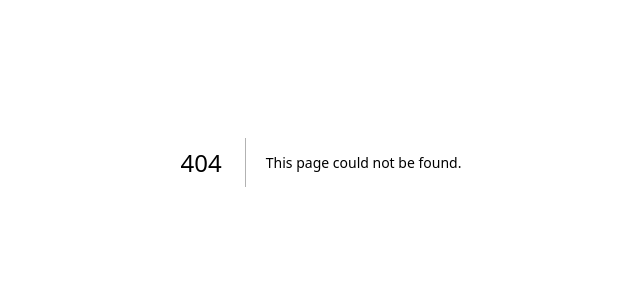
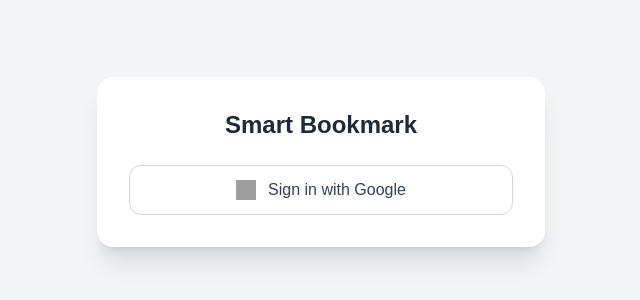
Before and after one commit to Shritej-A-Chavan/smart-bookmark-app, a Next.js app: page /login in a window 1280 px wide. Before the commit this address had no page. Shown: the part 238-538 px from the top of the page, without its empty margins (319-959 px from the left). Built offline with nearby package versions, Linux system fonts and the light colour scheme; no server answers; grey boxes are pictures that could not be loaded.

Commit message:
Google auth with supabase

```diff
--- /dev/null
+++ b/src/app/login/page.tsx
@@ -0,0 +1,40 @@
+'use client'
+
+import { supabase } from "@/lib/supabase"
+
+export default function LoginPage() {
+  const handleGoogleLogin = async () => {
+    const { error } = await supabase.auth.signInWithOAuth({
+      provider: 'google',
+      options: {
+        redirectTo: 'http://localhost:3000',
+      },
+    })
+
+    if (error) {
+      alert(error.message)
+    }
+  }
+
+  return (
+    <div className="flex min-h-screen items-center justify-center bg-gray-100">
+      <div className="w-full max-w-md rounded-2xl bg-white p-8 shadow-xl">
+        <h1 className="mb-6 text-center text-2xl font-bold text-gray-800">
+          Smart Bookmark
+        </h1>
+
+        <button
+          onClick={handleGoogleLogin}
+          className="flex w-full items-center justify-center gap-3 rounded-xl border border-gray-300 bg-white py-3 font-medium text-gray-700 transition hover:bg-gray-50 active:scale-95"
+        >
+          <img
+            src="https://www.svgrepo.com/show/475656/google-color.svg"
+            alt="Google"
+            className="h-5 w-5"
+          />
+          Sign in with Google
+        </button>
+      </div>
+    </div>
+  )
+}
--- a/src/app/page.tsx
+++ b/src/app/page.tsx
@@ -1,26 +1,44 @@
 'use client'
 
-import { supabase } from "@/lib/supabase";
-import { useEffect } from "react";
+import { useEffect, useState } from 'react'
+import { useRouter } from 'next/navigation'
+import { supabase } from '@/lib/supabase'
 
 export default function Home() {
+  const [user, setUser] = useState<any>(null)
+  const router = useRouter()
+
   useEffect(() => {
-    const connection = async () => {
-      const { data, error } = await supabase.from('bookmarks').select('*')
+    supabase.auth.getUser().then(({ data }) => {
+      if (!data.user) {
+        router.push('/login')
+      } else {
+        setUser(data.user)
+      }
+    })
+  }, [router])
 
-      if (error) {
-        console.error('Supabase error:', error)
-      } else {
-        console.log('Supabase connected:', data)
-      }
-    }
+  const handleLogout = async () => {
+    await supabase.auth.signOut()
+    router.push('/login')
+  }
 
-    connection()
-  }, [])
+  if (!user) return null
 
   return (
-    <div className="flex min-h-screen items-center justify-center bg-zinc-50 font-sans dark:bg-black">
-      <h1>Home</h1>
+    <div className="flex min-h-screen flex-col items-center justify-center bg-gray-100">
+      <div className="rounded-2xl bg-white p-8 shadow-xl text-center">
+        <h2 className="text-xl font-semibold text-gray-800">
+          Welcome {user.email}
+        </h2>
+
+        <button
+          onClick={handleLogout}
+          className="mt-6 rounded-xl bg-red-500 px-6 py-2 text-white transition hover:bg-red-600"
+        >
+          Logout
+        </button>
+      </div>
     </div>
-  );
+  )
 }
```
